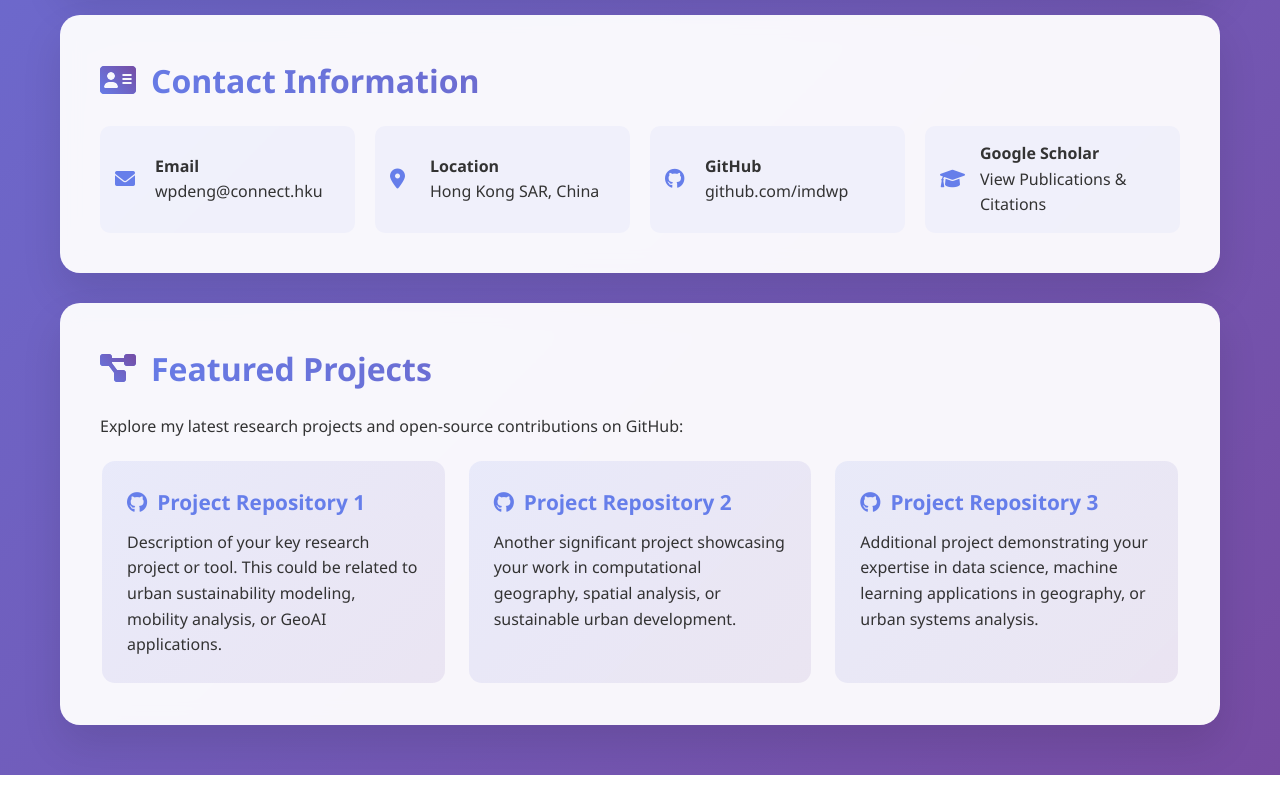
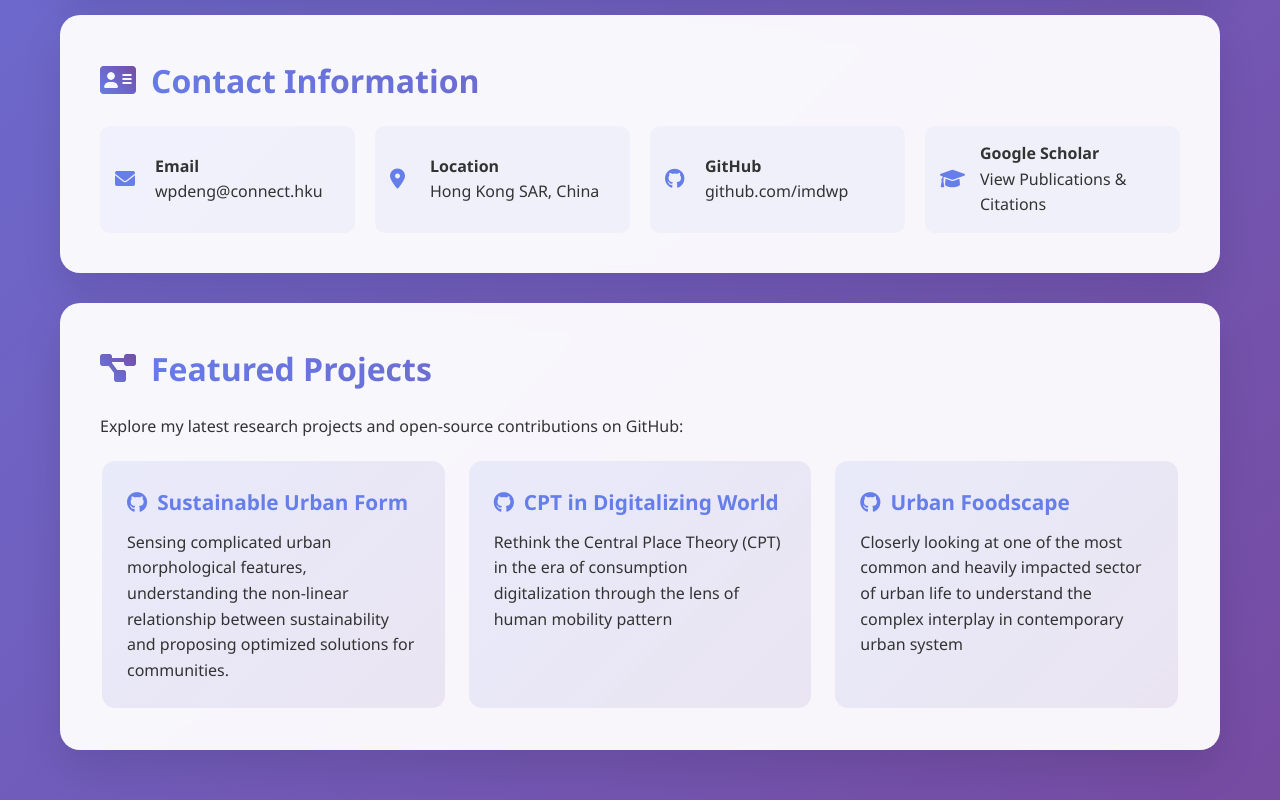
Before and after one commit to imdwp/imdwp.github.io, a plain HTML site: page index.html in a window 1280 px wide. Shown: the part 1523-2323 px from the top of the page. Before the commit the page ends 2298 px from the top, so only its background shows below. Drawn offline with Linux system fonts and the light colour scheme.

Commit message:
Update index.html

```diff
--- a/index.html
+++ b/index.html
@@ -450,16 +450,16 @@
             <p style="margin-bottom: 20px;">Explore my latest research projects and open-source contributions on GitHub:</p>
             <div class="research-areas">
                 <div class="research-card">
-                    <h3><i class="fab fa-github"></i> Project Repository 1</h3>
-                    <p>Description of your key research project or tool. This could be related to urban sustainability modeling, mobility analysis, or GeoAI applications.</p>
+                    <h3><i class="fab fa-github"></i> Sustainable Urban Form </h3>
+                    <p> Sensing complicated urban morphological features, understanding the non-linear relationship between sustainability and proposing optimized solutions for communities.</p>
                 </div>
                 <div class="research-card">
-                    <h3><i class="fab fa-github"></i> Project Repository 2</h3>
-                    <p>Another significant project showcasing your work in computational geography, spatial analysis, or sustainable urban development.</p>
+                    <h3><i class="fab fa-github"></i> CPT in Digitalizing World </h3>
+                    <p> Rethink the Central Place Theory (CPT) in the era of consumption digitalization through the lens of human mobility pattern </p>
                 </div>
                 <div class="research-card">
-                    <h3><i class="fab fa-github"></i> Project Repository 3</h3>
-                    <p>Additional project demonstrating your expertise in data science, machine learning applications in geography, or urban systems analysis.</p>
+                    <h3><i class="fab fa-github"></i> Urban Foodscape </h3>
+                    <p> Closerly looking at one of the most common and heavily impacted sector of urban life to understand the complex interplay in contemporary urban system </p>
                 </div>
             </div>
         </section>
```
